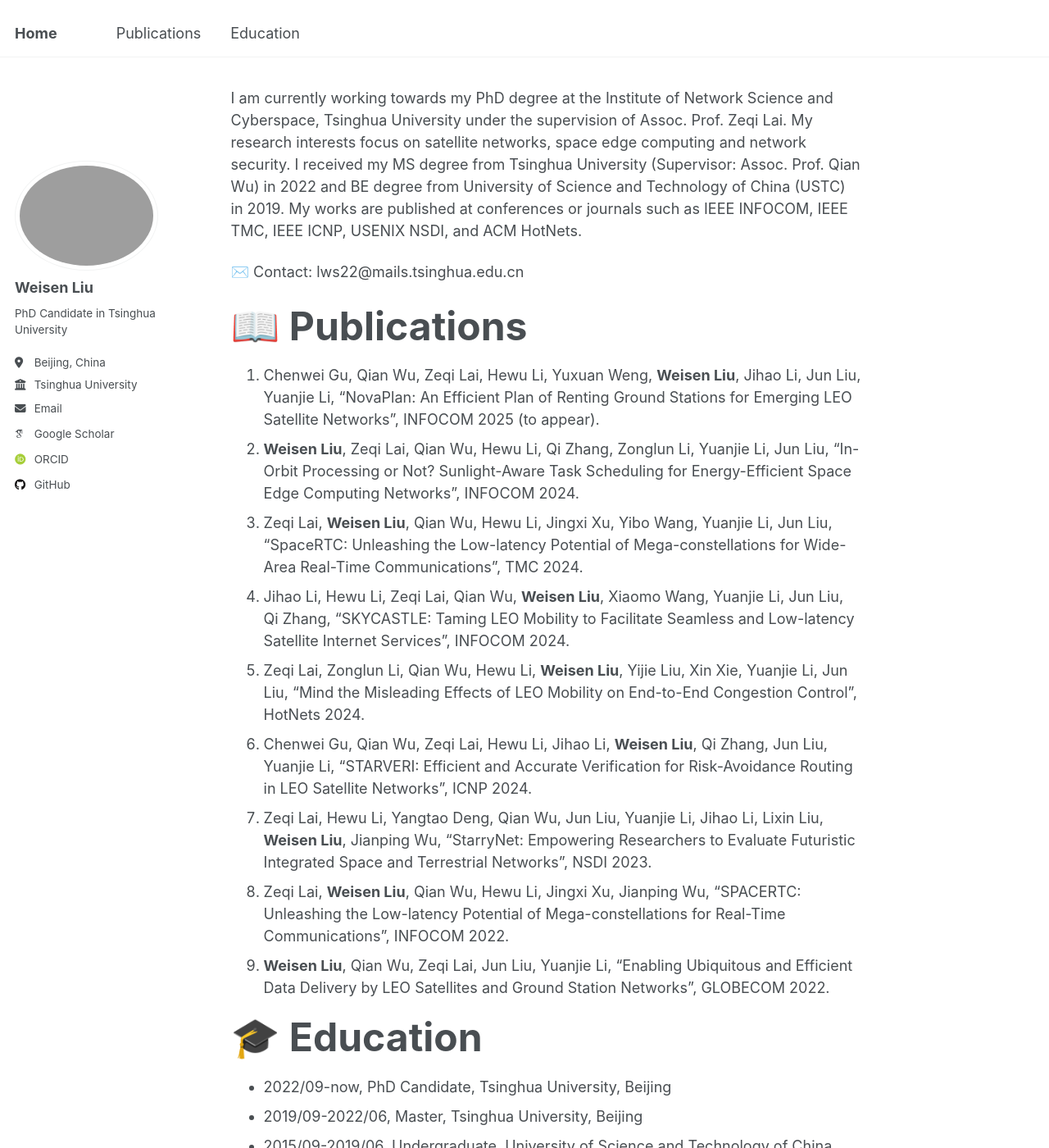
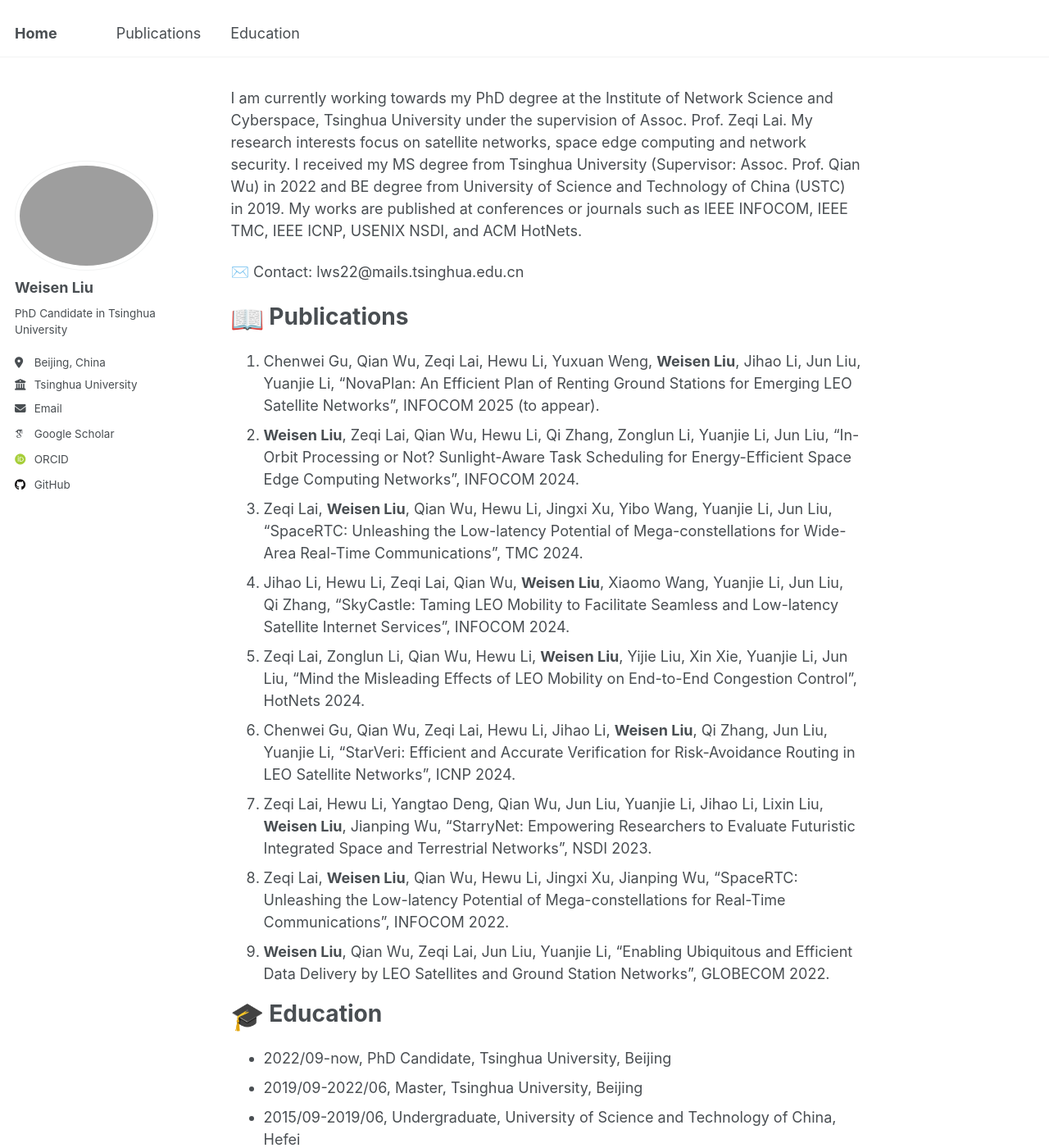
Before and after one commit to LWSen/LWSen.github.io, a Jekyll site: the page built from _pages/about.md, in a window 1280 px wide and 1400 px high. Shown: the whole window at 82% size. Built offline with Jekyll 4.4.1, drawn with Linux system fonts in a browser that asks for light colours; emoji names are drawn with the system emoji font; some web fonts are replaced; part of the change alters nothing that is shown.

Commit message:
update icon

```diff
--- a/_pages/about.md
+++ b/_pages/about.md
@@ -14,19 +14,19 @@ My works are published at conferences or journals such as IEEE INFOCOM, IEEE TMC
 :envelope: Contact: lws22@mails.tsinghua.edu.cn
 
 
-# <span id="publications" style="font-size: 48px">:book: Publications</span>
+# <span id="publications"><img class="emoji" title=":book:" alt=":book:" src="https://github.githubassets.com/images/icons/emoji/unicode/1f4d6.png" height="40" width="40"> Publications</span>
 
 1. Chenwei Gu, Qian Wu, Zeqi Lai, Hewu Li, Yuxuan Weng, **Weisen Liu**, Jihao Li, Jun Liu, Yuanjie Li, "NovaPlan: An Efficient Plan of Renting Ground Stations for Emerging LEO Satellite Networks", INFOCOM 2025 (to appear).
 1. **Weisen Liu**, Zeqi Lai, Qian Wu, Hewu Li, Qi Zhang, Zonglun Li, Yuanjie Li, Jun Liu, "In-Orbit Processing or Not? Sunlight-Aware Task Scheduling for Energy-Efficient Space Edge Computing Networks", INFOCOM 2024.
 1. Zeqi Lai, **Weisen Liu**, Qian Wu, Hewu Li, Jingxi Xu, Yibo Wang, Yuanjie Li, Jun Liu, "SpaceRTC: Unleashing the Low-latency Potential of Mega-constellations for Wide-Area Real-Time Communications", TMC 2024.
-1. Jihao Li, Hewu Li, Zeqi Lai, Qian Wu, **Weisen Liu**, Xiaomo Wang, Yuanjie Li, Jun Liu, Qi Zhang, "SKYCASTLE: Taming LEO Mobility to Facilitate Seamless and Low-latency Satellite Internet Services", INFOCOM 2024.
+1. Jihao Li, Hewu Li, Zeqi Lai, Qian Wu, **Weisen Liu**, Xiaomo Wang, Yuanjie Li, Jun Liu, Qi Zhang, "SkyCastle: Taming LEO Mobility to Facilitate Seamless and Low-latency Satellite Internet Services", INFOCOM 2024.
 1. Zeqi Lai, Zonglun Li, Qian Wu, Hewu Li, **Weisen Liu**, Yijie Liu, Xin Xie, Yuanjie Li, Jun Liu, "Mind the Misleading Effects of LEO Mobility on End-to-End Congestion Control", HotNets 2024.
-1. Chenwei Gu, Qian Wu, Zeqi Lai, Hewu Li, Jihao Li, **Weisen Liu**, Qi Zhang, Jun Liu, Yuanjie Li, "STARVERI: Efficient and Accurate Verification for Risk-Avoidance Routing in LEO Satellite Networks", ICNP 2024.
+1. Chenwei Gu, Qian Wu, Zeqi Lai, Hewu Li, Jihao Li, **Weisen Liu**, Qi Zhang, Jun Liu, Yuanjie Li, "StarVeri: Efficient and Accurate Verification for Risk-Avoidance Routing in LEO Satellite Networks", ICNP 2024.
 1. Zeqi Lai, Hewu Li, Yangtao Deng, Qian Wu, Jun Liu, Yuanjie Li, Jihao Li, Lixin Liu, **Weisen Liu**, Jianping Wu, "StarryNet: Empowering Researchers to Evaluate Futuristic Integrated Space and Terrestrial Networks", NSDI 2023.
-1. Zeqi Lai, **Weisen Liu**, Qian Wu, Hewu Li, Jingxi Xu, Jianping Wu, "SPACERTC: Unleashing the Low-latency Potential of Mega-constellations for Real-Time Communications", INFOCOM 2022.
+1. Zeqi Lai, **Weisen Liu**, Qian Wu, Hewu Li, Jingxi Xu, Jianping Wu, "SpaceRTC: Unleashing the Low-latency Potential of Mega-constellations for Real-Time Communications", INFOCOM 2022.
 1. **Weisen Liu**, Qian Wu, Zeqi Lai, Jun Liu, Yuanjie Li, "Enabling Ubiquitous and Efficient Data Delivery by LEO Satellites and Ground Station Networks", GLOBECOM 2022.
 
-# <span id="education" style="font-size: 48px">:mortar_board: Education</span>
+# <span id="education"><img class="emoji" title=":mortar_board:" alt=":mortar_board:" src="https://github.githubassets.com/images/icons/emoji/unicode/1f393.png" height="40" width="40"> Education</span>
 - 2022/09-now, PhD Candidate, Tsinghua University, Beijing
 - 2019/09-2022/06, Master, Tsinghua University, Beijing
 - 2015/09-2019/06, Undergraduate, University of Science and Technology of China, Hefei
```
